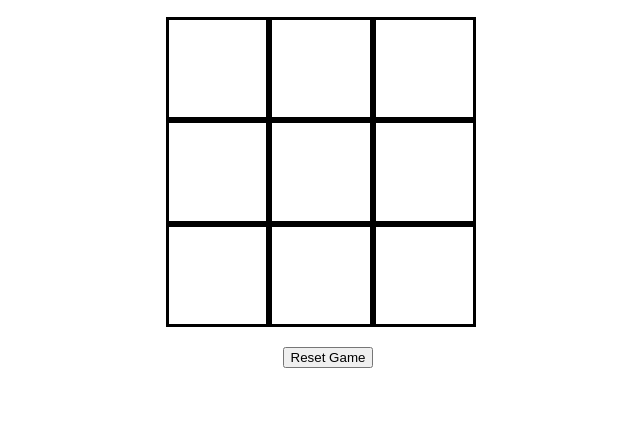
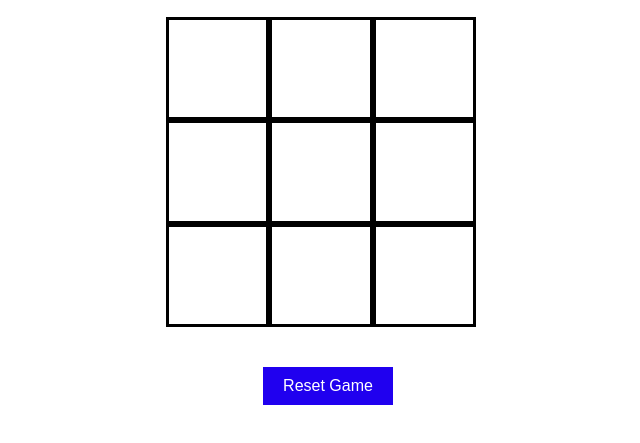
Before and after one commit to Wen-Ow/javascript-browser-game-tic-tac-toe-lab, a plain HTML site: page index.html in a window 1280 px wide. Shown: the part 111-554 px from the top of the page, without its empty margins (312-952 px from the left). Drawn offline with Linux system fonts and the light colour scheme.

Commit message:
saving theming changes

```diff
--- a/css/style.css
+++ b/css/style.css
@@ -27,3 +27,17 @@ body {
   text-align: center;
   cursor: pointer;
 }
+
+button#reset {
+  background-color: #2000ef;
+  color: #ffffff;
+  border: none;
+  padding: 10px 20px;
+  font-size: 16px;
+  cursor: pointer;
+  margin: 20px 0;
+}
+
+button#reset:hover {
+  background-color: #000049;
+}
```
